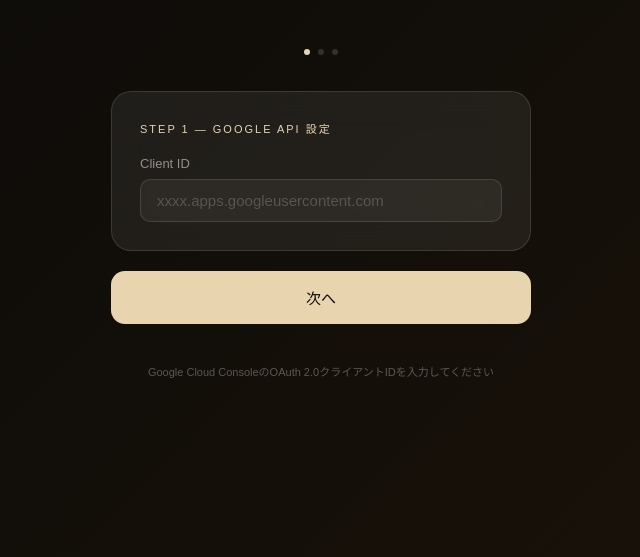
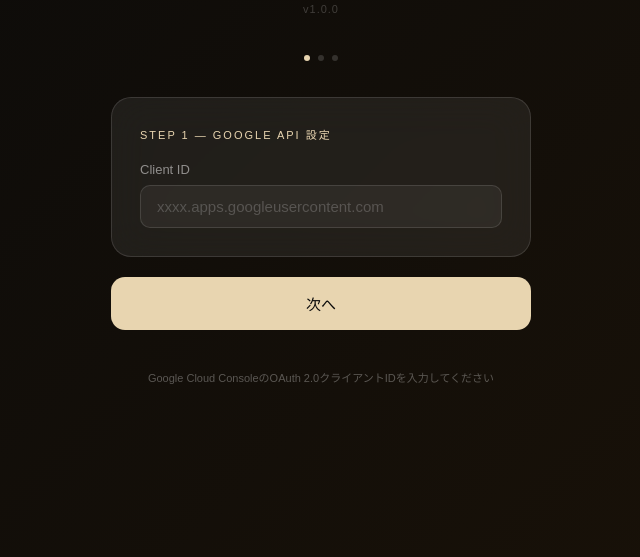
Before and after one commit to tchih11/photoframe, a plain HTML site: page photoframe.html in a window 1280 px wide. Shown: the part 243-800 px from the top of the page, without its empty margins (319-959 px from the left). Drawn offline with Linux system fonts and the light colour scheme.

Commit message:
feat: セットアップ画面にバージョン番号（v1.0.0）を表示

```diff
--- a/photoframe.html
+++ b/photoframe.html
@@ -90,7 +90,14 @@
     color: rgba(255,255,255,0.4);
     letter-spacing: 2px;
     text-transform: uppercase;
-    margin-bottom: 48px;
+    margin-bottom: 8px;
+  }
+
+  .version {
+    font-size: 11px;
+    color: rgba(255,255,255,0.2);
+    letter-spacing: 1px;
+    margin-bottom: 40px;
   }
 
   .card {
@@ -381,6 +388,7 @@
   <div class="screen active" id="screen-1">
     <div class="logo">Photo<span>Frame</span></div>
     <div class="tagline">iPad Digital Frame</div>
+    <div class="version">v1.0.0</div>
     <div class="steps">
       <div class="step active"></div>
       <div class="step"></div>
@@ -402,6 +410,7 @@
   <div class="screen" id="screen-2">
     <div class="logo">Photo<span>Frame</span></div>
     <div class="tagline">iPad Digital Frame</div>
+    <div class="version">v1.0.0</div>
     <div class="steps">
       <div class="step"></div>
       <div class="step active"></div>
@@ -424,6 +433,7 @@
   <div class="screen" id="screen-3">
     <div class="logo">Photo<span>Frame</span></div>
     <div class="tagline">iPad Digital Frame</div>
+    <div class="version">v1.0.0</div>
     <div class="steps">
       <div class="step"></div>
       <div class="step"></div>
```
